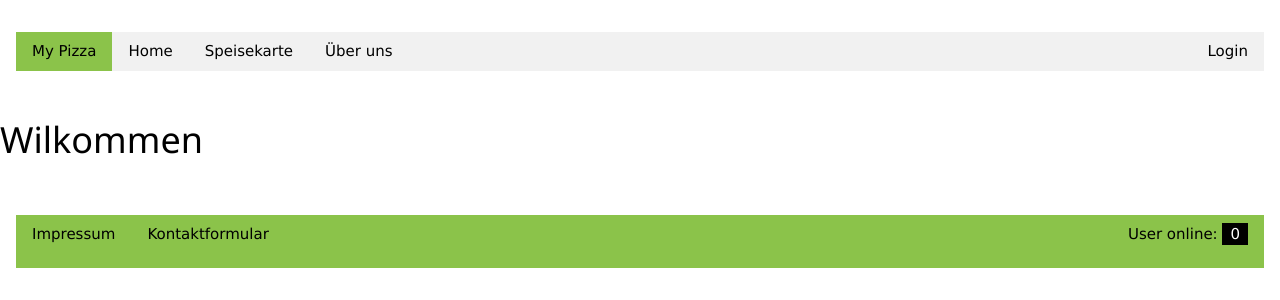
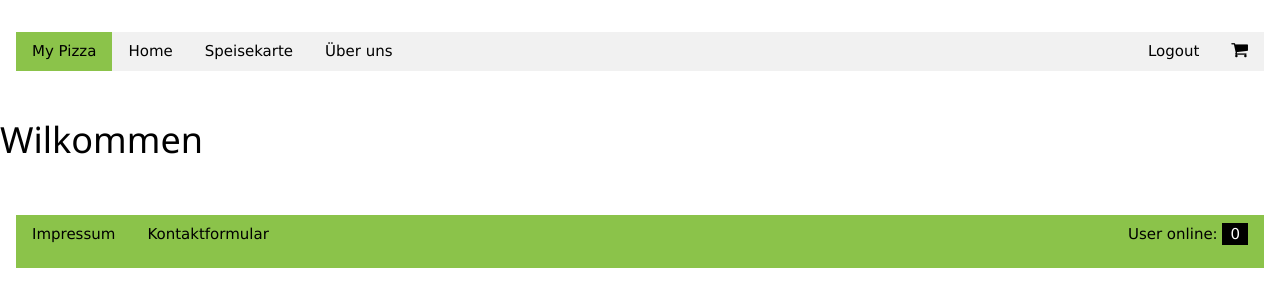
Before and after one commit to knoms/myPizza, a PHP site: page /php/welcome.php in a window 1280 px wide. Shown: the top 300 px of the page. Run offline with PHP 8.4, Linux system fonts and the light colour scheme; the visitor is signed in with stand-in values (Sample User, id 1).

Commit message:
Update welcome.php

```diff
--- a/php/welcome.php
+++ b/php/welcome.php
@@ -30,6 +30,8 @@
 
 	<meta name="viewport" content="width=device-width, initial-scale=1">
 	<link rel="stylesheet" href="https://www.w3schools.com/w3css/4/w3.css">
+	<link rel="stylesheet" href="https://cdnjs.cloudflare.com/ajax/libs/font-awesome/4.7.0/css/font-awesome.min.css">
+
 
 	<script type="text/javascript"></script>
 
@@ -48,13 +50,13 @@
 	  <a href="index.html" class="w3-bar-item w3-button">Home</a>
 	  <a href="speisekarte.html" class="w3-bar-item w3-button">Speisekarte</a>
 	  <a href="ueberUns.html" class="w3-bar-item w3-button">Über uns</a>
-	  <a href="login.html" class="w3-bar-item w3-button w3-right">Login</a>
+	  <a href="warenkorb.html" class="w3-bar-item w3-button w3-right"><i class="w3-large fa fa-shopping-cart"></i></a>
+	  <a href="logout.html" class="w3-bar-item w3-button w3-right">Logout</a>
 	</div>
 </header>
 
 	<div>
 		<h1>Wilkommen</h1>
-
 
 	</div>
 
```
